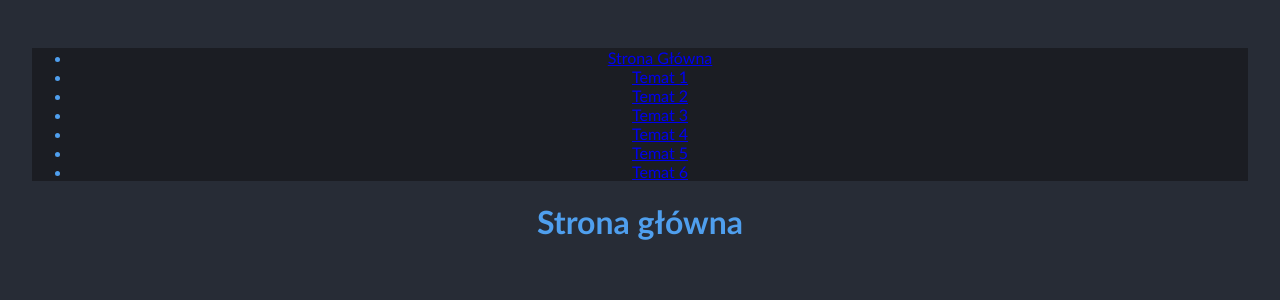
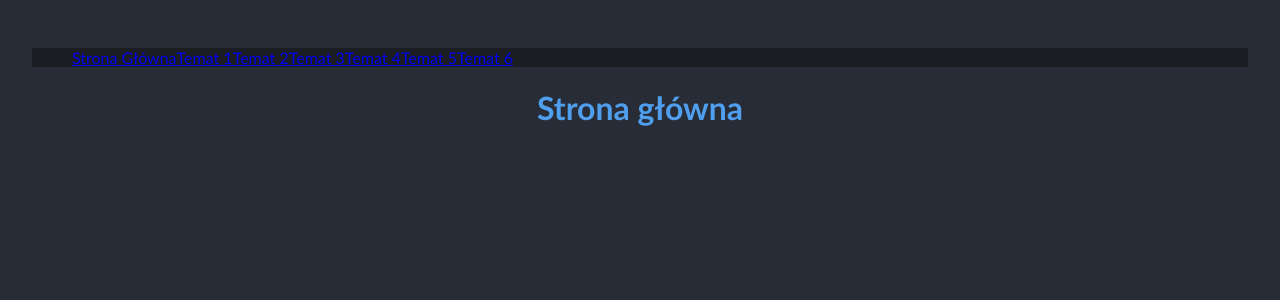
Before and after one commit to Just-a-Jason/ProjektHistoria, a React (Vite) app: page / in a window 1280 px wide. Shown: the top 300 px of the page. Built offline with nearby package versions, Linux system fonts and the light colour scheme.

Commit message:
css problem

```diff
--- a/src/App.css
+++ b/src/App.css
@@ -15,6 +15,7 @@ body {
   background-color: #1B1D23;
 }
 .navBarUl{
+  display: flex;
   text-decoration: none;
   list-style-type: none;
 }
--- a/src/Pages/NavBar.tsx
+++ b/src/Pages/NavBar.tsx
@@ -1,9 +1,16 @@
 import { Link } from "react-router-dom";
+import "../App.css";
 
 const NavBar = () => {
   return (
     <nav className="navBar">
-      <ul className="NavBarUl">
+      <ul
+        className="NavBarUl"
+        style={{
+          display: "flex",
+          listStyleType: "none",
+        }}
+      >
         <li className="Nav-element">
           <Link to="/">Strona Główna</Link>
         </li>
```
